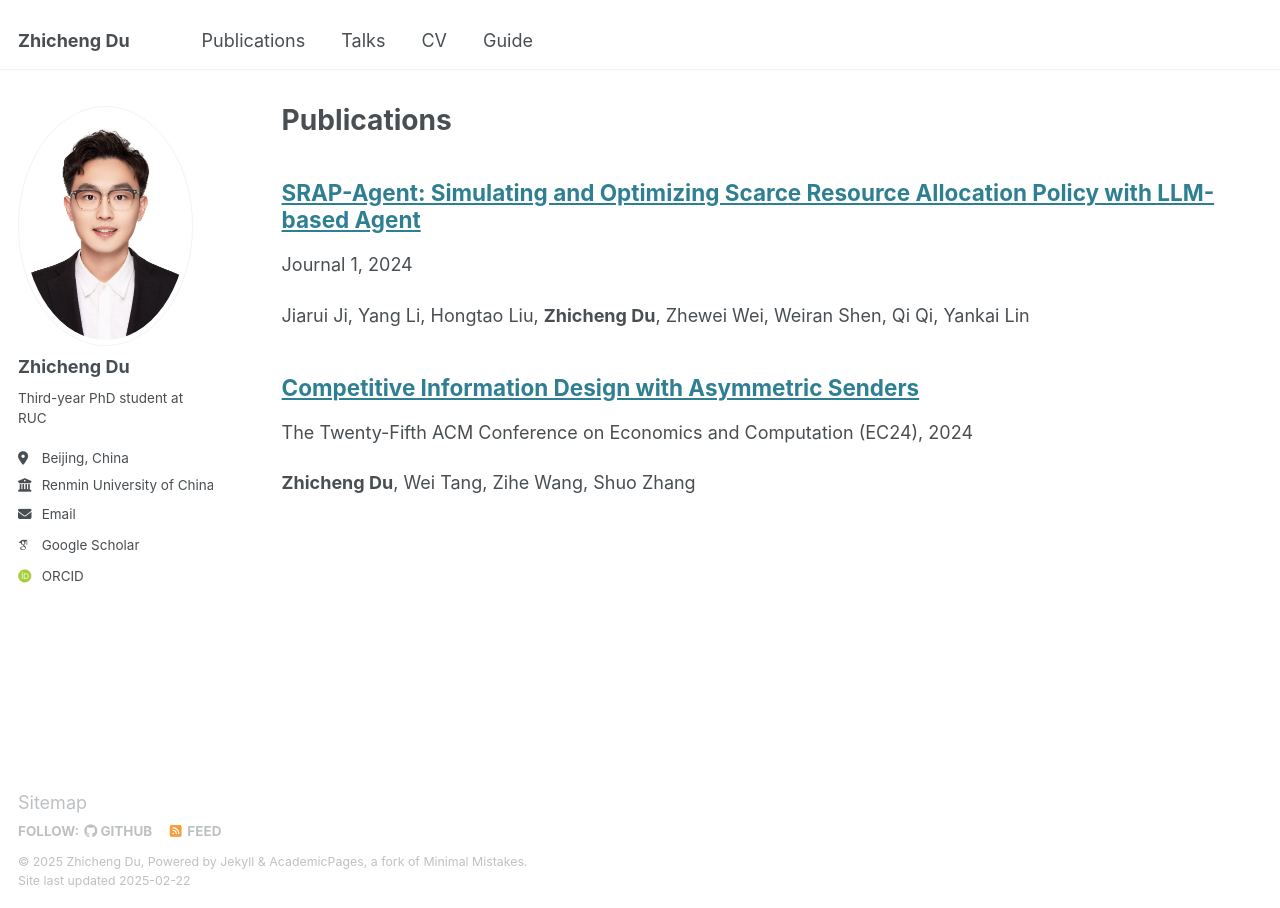
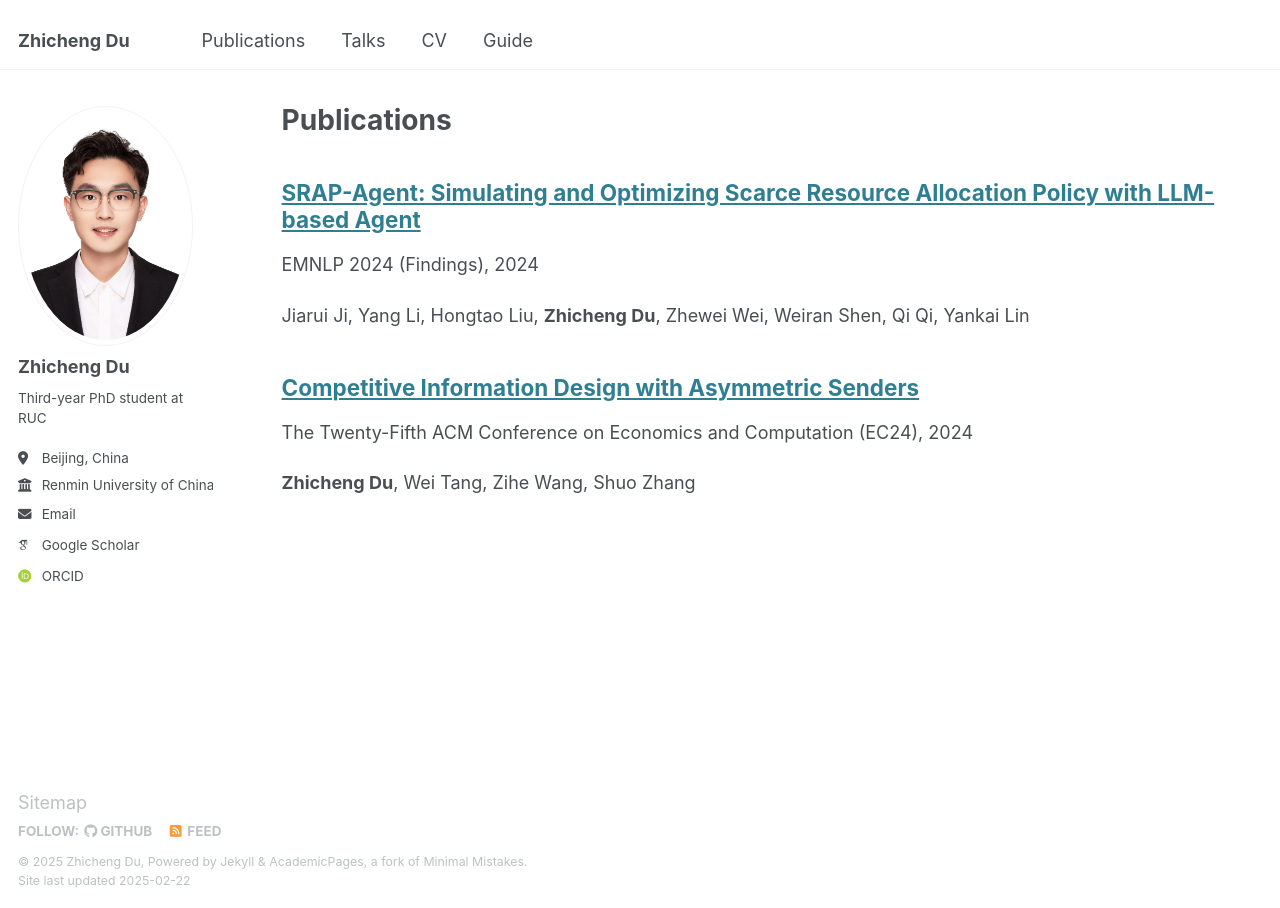
Before and after one commit to DUABC/zhichengdu, a Jekyll site: the page built from _pages/publications.html, in a window 1280 px wide. Built offline with Jekyll 4.4.1, drawn with Linux system fonts in a browser that asks for light colours; some web fonts are replaced.

Commit message:
Update 2024-09-20.md

```diff
--- a/_publications/2024-09-20.md
+++ b/_publications/2024-09-20.md
@@ -5,6 +5,6 @@ category: manuscripts
 permalink: https://arxiv.org/abs/2410.14152
 excerpt: 'Jiarui Ji, Yang Li, Hongtao Liu, **Zhicheng Du**, Zhewei Wei, Weiran Shen, Qi Qi, Yankai Lin'
 date: 2024-09-20
-venue: 'Journal 1'
+venue: 'EMNLP 2024 (Findings)'
 paperurl: 'https://arxiv.org/abs/2410.14152'
 ---
```
